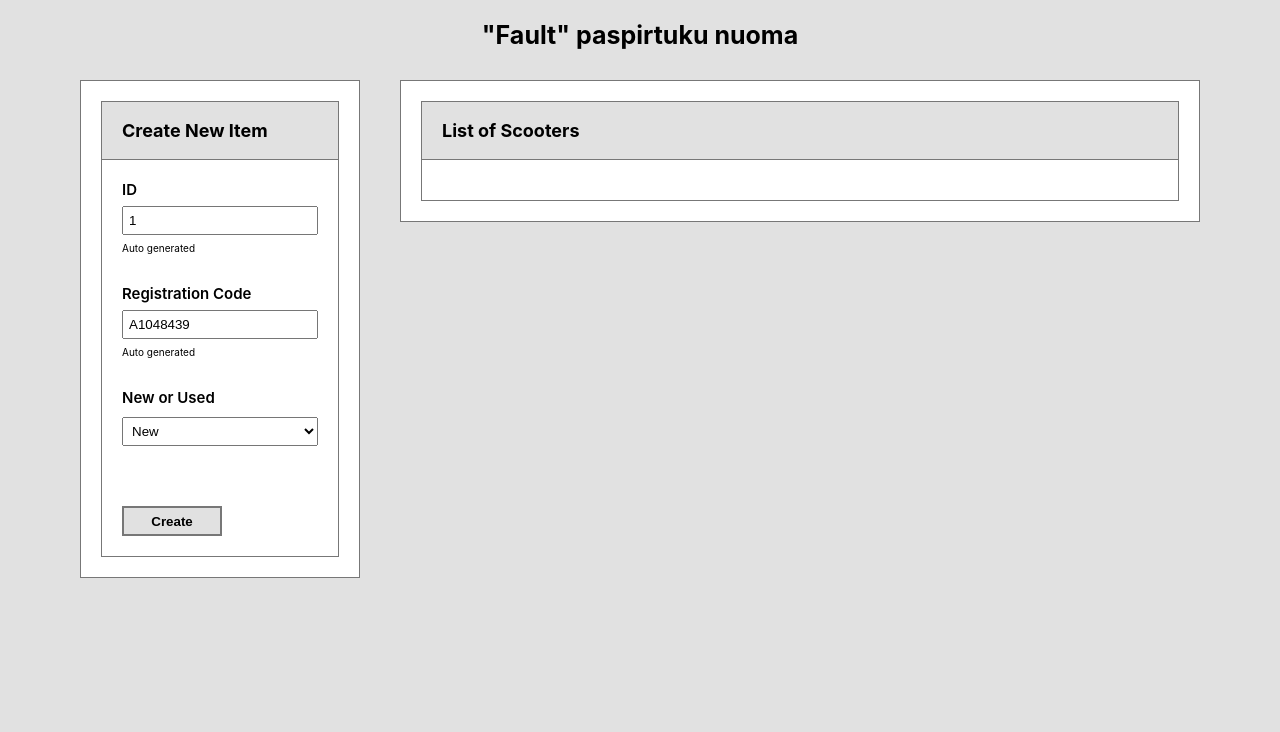
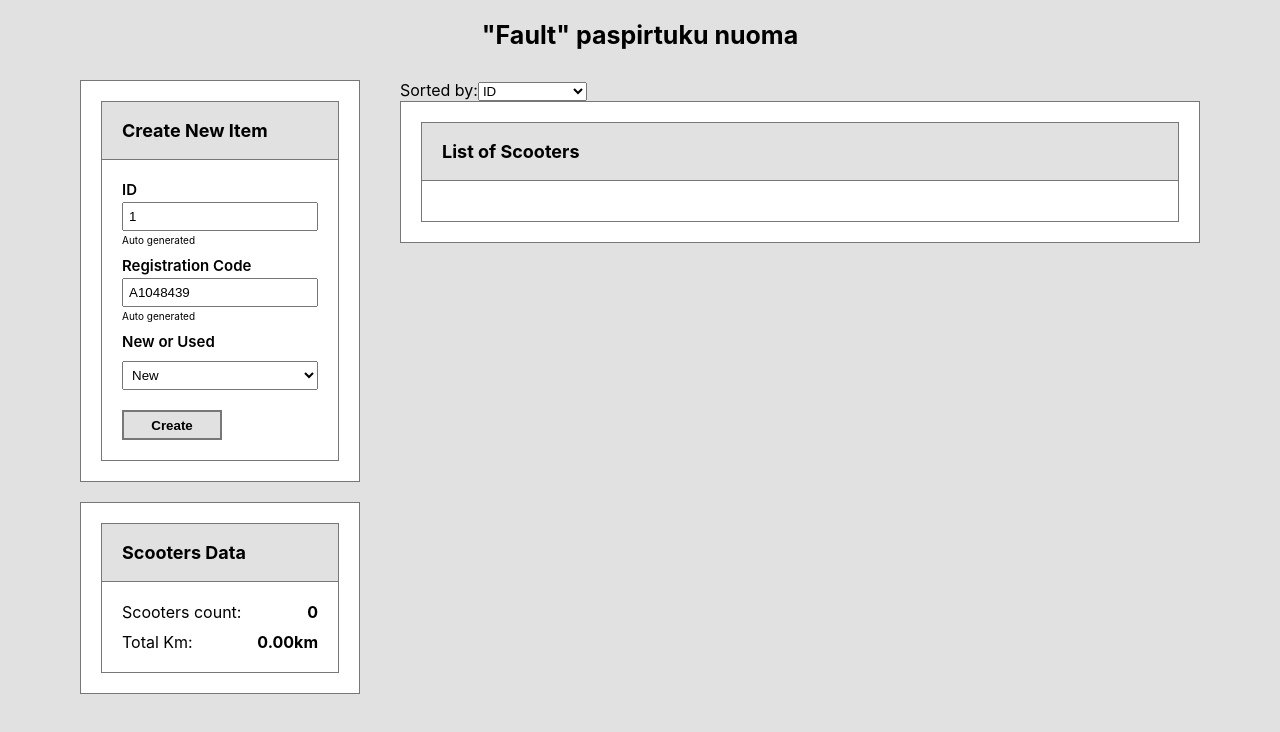
Before and after one commit to neigiamasJonas/r2, a React (Create React App) app: page / in a window 1280 px wide. Shown: the top 732 px of the page. Built offline with nearby package versions, Linux system fonts and the light colour scheme.

Commit message:
scooters data

```diff
--- a/src/App.jsx
+++ b/src/App.jsx
@@ -3,6 +3,8 @@ import './App.scss';
 import Create from './Components/Crud/Create';
 import Edit from './Components/Crud/Edit';
 import FaultList from './Components/Crud/List';
+import ScootersInfo from './Components/Crud/ScootersInfo';
+import ScootersSort from './Components/Crud/ScootersSort';
 import { create, edit, read, remove } from './Functions/LocalStorage';
 
 
@@ -12,6 +14,7 @@ function App() {
   const [createData, setCreateData] = useState(null);
   const [editData, setEditData] = useState(null);
   const [modalData, setModalData] = useState(null);
+  const [scootersSort, setScootersSort] = useState('1');
 
   // last update component (paskutinio localStorage update laikas), kad atsinaujintu ne po refresh
   const [lastUpdate, setLastUpdate] = useState(Date.now());
@@ -66,7 +69,6 @@ function App() {
   ////////////////
   // EDIT //
 
-
   useEffect (() => {
 
     if (editData === null) {
@@ -80,6 +82,14 @@ function App() {
   }, [editData]);
 
 
+  ////////////////
+  // SORT //
+
+  useEffect(() => {
+    localStorage.getItem('ScootersSort') ? setScootersSort(localStorage.getItem('ScootersSort')) : setScootersSort('1');
+
+
+  }, [])
 
   return (
     <>
@@ -89,9 +99,11 @@ function App() {
         <div className='row'>
           <div className='row-col1'>
             <Create setCreateData={setCreateData}></Create>
+            <ScootersInfo scooters={scooterList}></ScootersInfo>
           </div>
           <div className='row-col2'>
-              <FaultList faults={scooterList} dataDeletionList={setDeleteData} dataModalList={setModalData}></FaultList>
+            <ScootersSort scootersSort={scootersSort} setScootersSort={setScootersSort}></ScootersSort>
+            <FaultList faults={scooterList} dataDeletionList={setDeleteData} dataModalList={setModalData}></FaultList>
           </div>
         </div>
       </div>
--- a/src/App.scss
+++ b/src/App.scss
@@ -36,6 +36,7 @@ body {
     flex-direction: column;
     width: 22%;
     min-width: 280px;
+    gap: 20px;
 
 }
 
@@ -80,7 +81,7 @@ body {
     padding: 20px;
     border: 1px solid #777;
     border-top: none;
-    gap: 30px;
+    gap: 10px;
 
     .ul {
         display: flex;
@@ -95,7 +96,7 @@ body {
     display: flex;
     width: 100%;
     flex-direction: column;
-    gap: 7px;
+    gap: 3px;
 
 
     label {
@@ -119,7 +120,7 @@ body {
 .form-group-row {
     display: flex;
     flex-direction: column;
-    gap: 30px;
+    gap: 10px;
 }
 
 .show-group-item {
@@ -386,6 +387,19 @@ body {
     }
 }
 
+////////// scooters count
+
+.info-item {
+    display: flex;
+    justify-content: space-between;
+}
+
+
+
+
+
+
+
 
 
 
--- a/src/Components/Crud/Edit.jsx
+++ b/src/Components/Crud/Edit.jsx
@@ -57,10 +57,9 @@ function Edit({ modalData, setModalData, editData}) {
 
         editData(data)
         setModalData(null);
+    }
 
 
-
-    }
 
     if (modalData === null) {
         return null;
--- a/src/Components/Crud/List.jsx
+++ b/src/Components/Crud/List.jsx
@@ -1,6 +1,6 @@
 import Fault from "./Fault";
 
-function FaultList({ faults, dataDeletionList, dataModalList }) {
+function FaultList({ faults, dataDeletionList, dataModalList, scootersSort }) {
 
 
     return (
@@ -14,6 +14,12 @@ function FaultList({ faults, dataDeletionList, dataModalList }) {
                     {
                     faults ? faults.map(fault => <Fault key={fault.id} fault={fault} dataDeletion={dataDeletionList} dataEdit={dataModalList}></Fault>) : null
                     }
+                    {
+                    scootersSort === '2' ? faults.sort((a, b) => (a.km - b.km)).map(fault => <Fault key={fault.id} fault={fault} dataDeletion={dataDeletionList} dataEdit={dataModalList}></Fault>) : null
+                    }
+                    {
+                    scootersSort === '3' && faults.map(fault => <Fault key={fault.id} fault={fault} dataDeletion={dataDeletionList} dataEdit={dataModalList}></Fault>)
+                    }
                 </ul>
             </div>
         </div>
--- /dev/null
+++ b/src/Components/Crud/ScootersInfo.jsx
@@ -0,0 +1,36 @@
+
+function ScootersInfo({ scooters }) {
+
+    return(
+        <>
+            <div className="column">
+                <div className="h3">
+                    <h3>Scooters Data</h3>
+                </div>
+                <div className="card-body">
+                    <div className="info-item">
+                        <div>Scooters count: </div>
+                        <div><b>
+                            {
+                                scooters === null ? null : scooters.length
+                            }
+                        </b></div>
+                    </div>
+
+                    <div className="info-item">
+                        <div>Total Km: </div>
+                        <div><b>
+                            {
+                                scooters === null ? null : (scooters.reduce((value, index) => (value + (+index.km)), 0)).toFixed(2)
+                            }
+                            km</b>
+                        </div>
+                    </div>
+
+                </div>
+            </div>
+        </>
+    )
+}
+
+export default ScootersInfo;
--- /dev/null
+++ b/src/Components/Crud/ScootersSort.jsx
@@ -0,0 +1,23 @@
+import { sort } from "../../Functions/LocalStorage";
+
+function ScootersSort({ scootersSort, setScootersSort }) {
+
+    return(
+        <>
+        <div className="sort-body">
+            <label>Sorted by:</label>
+            <select value={scootersSort} onChange={e => {
+                setScootersSort(e.target.value);
+                sort(e.target.value);
+                }}>
+                <option value="1">ID</option>
+                <option value="2">Total ride km</option>
+                <option value="3">Last time used</option>
+            </select>
+
+        </div>
+        </>
+    )
+}
+
+export default ScootersSort;
--- a/src/Functions/LocalStorage.js
+++ b/src/Functions/LocalStorage.js
@@ -62,3 +62,19 @@ export function edit(obj) {
     data = JSON.stringify(data);
     localStorage.setItem(key, data);
 }
+
+
+export function sort(obj) {
+
+    let data = localStorage.getItem('ScootersSort')
+
+    if (data === null) {
+        data = JSON.stringify('1')
+    }
+
+    data = JSON.parse(data);
+    data = JSON.stringify(data);
+
+    localStorage.setItem('ScootersSort', obj)
+
+}
```
Also changed, not shown: src/Components/ScootersInfo.jsx (deleted, +0 -11 lines).
